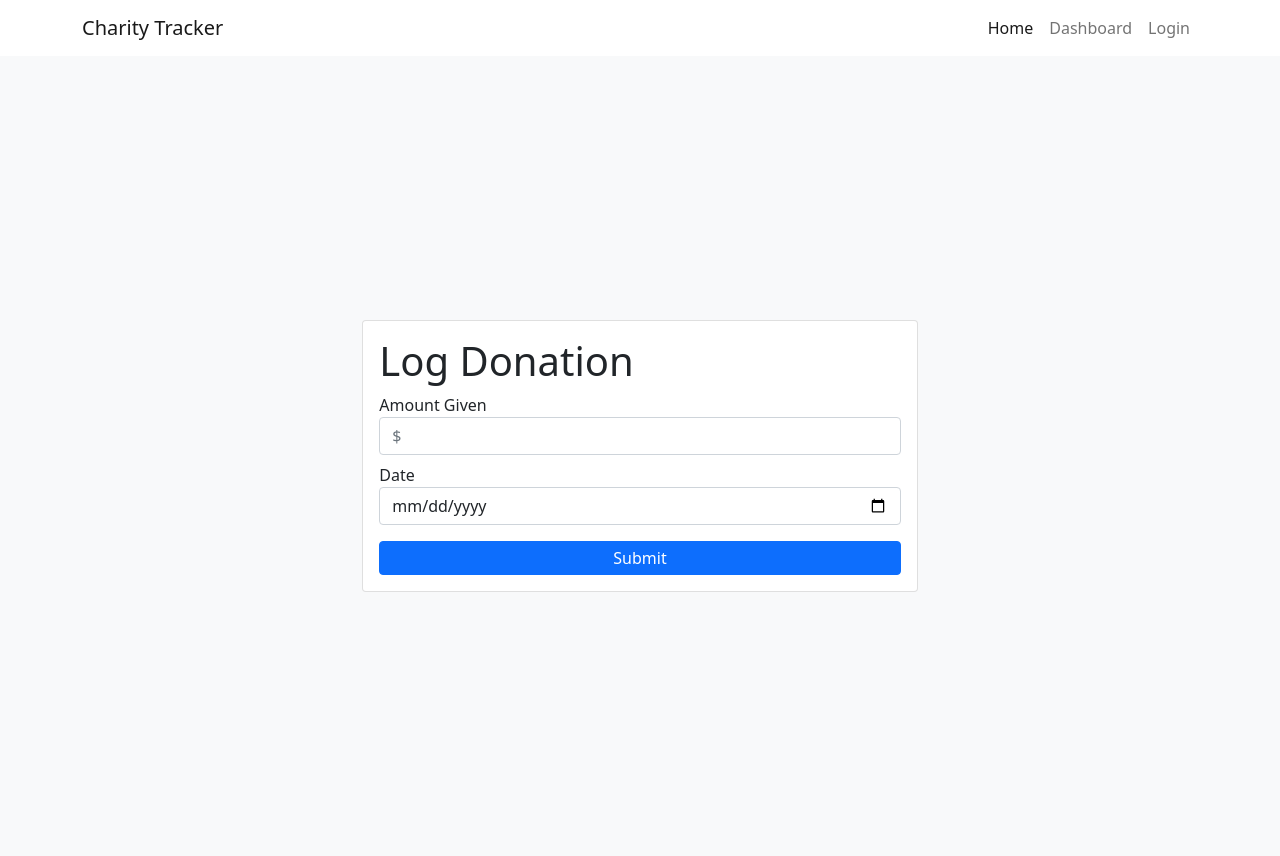
After one commit to jaisawhney/Charity-Tracker, a Flask app: template templates/log_donation.html in a window 1280 px wide. The commit adds this page. Run offline with Flask 2, Linux system fonts and the light colour scheme; the template is opened without the code that fills it, so the values that code supplies are empty.

Commit message:
Start working on the dashboard and log donation page

```diff
--- a/app.py
+++ b/app.py
@@ -59,15 +59,15 @@ def login_submit():
         flash("Incorrect login details!", "signup_error")
         return redirect(url_for("login"))
     session["email"] = user.get("email")
-    return redirect(url_for("index"))
+    return redirect(url_for("view_dashboard"))
 
 
 @app.route("/dashboard", methods=["GET"])
 @require_login
 def view_dashboard():
     user = users.find_one({"email": session.get("email")})
-
-    return render_template("dashboard.html", user=user)
+    all_donations = donations.find({"donor_id": user["_id"]})
+    return render_template("dashboard.html", donations=all_donations)
 
 
 # Users
@@ -111,19 +111,22 @@ def get_donations():
 
 
 @app.route("/donations/new", methods=["GET"])
+@require_login
 def new_donation():
-    return render_template("new_donation.html")
+    return render_template("log_donation.html")
 
 
 @app.route("/donations", methods=["POST"])
+@require_login
 def create_donation():
+    user = users.find_one({"email": session.get("email")})
     donation = {
-        "donor_id": "",
+        "donor_id": user["_id"],
         "charity_id": request.form.get("charity_id"),
         "amount_given": request.form.get("amount_given"),
         "created_on": request.form.get("date_given")
     }
-    # donations.insert_one(donation)
+    donations.insert_one(donation)
     return redirect(url_for("index"))
 
 
--- a/templates/base.html
+++ b/templates/base.html
@@ -16,8 +16,10 @@
 <body>
 {% include "partials/nav.html" %}
 
-{% block content %}
-{% endblock %}
+<main class="h-100">
+    {% block content %}
+    {% endblock %}
+</main>
 
 <!-- Scripts -->
 <script src="https://cdn.jsdelivr.net/npm/@popperjs/core@2.9.2/dist/umd/popper.min.js"
--- /dev/null
+++ b/templates/log_donation.html
@@ -0,0 +1,29 @@
+{% extends "base.html" %}
+{% set active_page = "home" %}
+
+{% block content %}
+<div class="container-fluid h-100 bg-light">
+    <div class="d-flex justify-content-center align-items-center h-100">
+        <div class="card donation_form">
+            <div class="card-body">
+                <h1 class="card-title">Log Donation</h1>
+                <form class="row g-2" action="/donations" method="POST">
+                    <div class="col-12">
+                        <label for="amount_given">Amount Given</label>
+                        <input id="amount_given" name="amount_given" type="text" class="form-control" placeholder="$"
+                               required>
+                    </div>
+                    <div class="col-12">
+                        <label for="date_given">Date</label>
+                        <input id="date_given" name="date_given" type="date" class="form-control" required>
+                    </div>
+                    <input type="hidden" name="charity_id" value="">
+                    <div class="text-center">
+                        <button class="btn btn-md btn-primary mt-2 py-1 w-100" type="submit">Submit</button>
+                    </div>
+                </form>
+            </div>
+        </div>
+    </div>
+</div>
+{% endblock %}
--- a/templates/partials/nav.html
+++ b/templates/partials/nav.html
@@ -1,6 +1,6 @@
-<nav class="navbar navbar-expand-md navbar-light fixed-top position-absolute">
+<nav class="navbar navbar-expand-md navbar-light">
     <div class="container">
-        <p class="navbar-brand">Charity Tracker</p>
+        <p class="navbar-brand p-0 m-0">Charity Tracker</p>
         <button class="navbar-toggler" type="button" data-bs-toggle="collapse"
                 data-bs-target="#navbar-links">
             <span class="navbar-toggler-icon"></span>
@@ -8,10 +8,13 @@
         <div class="collapse navbar-collapse" id="navbar-links">
             <ul class="navbar-nav ms-auto">
                 <li class="nav-item">
-                    <a class="nav-link {{ 'active' if active_page == 'home' else '' }}" href="./">Home</a>
+                    <a class="nav-link {{ 'active' if active_page == 'home' else '' }}" href="/">Home</a>
                 </li>
                 <li class="nav-item">
-                    <a class="nav-link {{ 'active' if active_page == 'login' else '' }}" href="./login">Login</a>
+                    <a class="nav-link {{ 'active' if active_page == 'dash' else '' }}" href="/dashboard">Dashboard</a>
+                </li>
+                <li class="nav-item">
+                    <a class="nav-link {{ 'active' if active_page == 'login' else '' }}" href="/login">Login</a>
                 </li>
             </ul>
         </div>
```
Also changed, not shown: templates/dashboard.html (added, +31 -0 lines), templates/index.html (+8 -5 lines).
